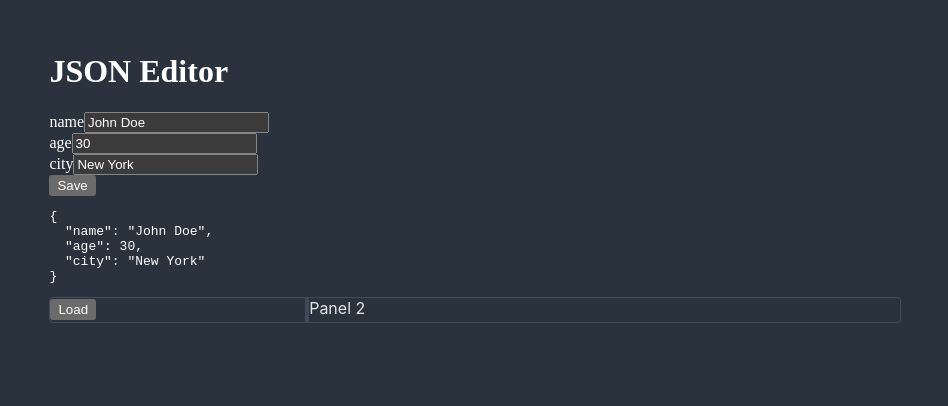
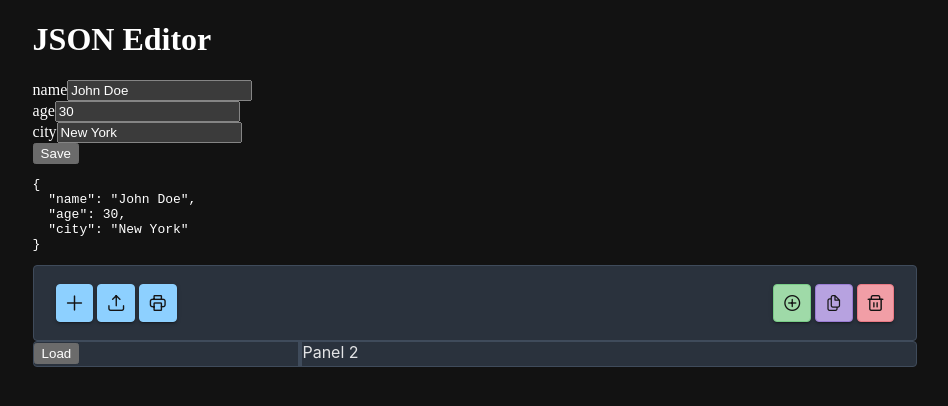
Before and after one commit to m-barneto/QuestEditor, a React (Vite) app: page / in a window 1280 px wide. Shown: the top 406 px of the page, without its empty margins (165-1113 px from the left). Built offline with nearby package versions, Linux system fonts and the light colour scheme.

Commit message:
Work on header for managing quests

```diff
--- a/package.json
+++ b/package.json
@@ -10,6 +10,7 @@
     "preview": "vite preview"
   },
   "dependencies": {
+    "primeicons": "^7.0.0",
     "primereact": "^10.8.3",
     "react": "^18.3.1",
     "react-dom": "^18.3.1",
--- a/src/App.tsx
+++ b/src/App.tsx
@@ -6,7 +6,9 @@ import { QuestDataProvider } from './contexts/QuestDataContext';
 
 import 'primereact/resources/themes/bootstrap4-dark-blue/theme.css';
 import './style.css';
+import 'primeicons/primeicons.css';
 import QuestListView from './components/QuestListView';
+import QuestEditorHeader from './components/QuestEditorHeader';
 
 interface JsonData {
   name: string;
@@ -33,6 +35,7 @@ const App: React.FC = () => {
       <pre>{JSON.stringify(jsonData, null, 2)}</pre>
       <QuestDataProvider>
         <SelectedQuestProvider>
+          <QuestEditorHeader></QuestEditorHeader>
           <Splitter style={{ minHeight: '100%' }}>
             <SplitterPanel className="flex align-items-center justify-content-center" style={{maxWidth: '30%'}}>
               <QuestListView/>
--- /dev/null
+++ b/src/components/QuestEditorHeader.tsx
@@ -0,0 +1,64 @@
+
+import { Toolbar } from 'primereact/toolbar';
+import { Button } from 'primereact/button';
+import React, { useContext } from 'react';
+import { TooltipOptions } from 'primereact/tooltip/tooltipoptions';
+import { QuestDataContext } from '../contexts/QuestDataContext';
+import { SelectedQuestContext } from '../contexts/SelectedQuestContext';
+
+
+
+export default function QuestEditorHeader() {
+    const { selectedQuest, setSelectedQuest } = useContext(SelectedQuestContext);
+    const { quests, setQuests } = useContext(QuestDataContext)!;
+
+    const newQuestJson = () => {
+        console.log("setting up new quest json");
+    };
+
+    const importQuestJson = () => {
+        console.log("Importing existing quest json");
+    };
+
+    const exportQuestJson = () => {
+        console.log("Exporting quest json");
+    };
+
+
+    const createQuest = () => {
+
+    };
+
+    const duplicateQuest = () => {
+
+    };
+
+    const deleteQuest = () => {
+
+    };
+
+    const tooltipOptions: TooltipOptions  = {
+        position: 'top',
+        showDelay: 300
+    };
+
+    const startContent = (
+        <React.Fragment>
+            <Button icon="pi pi-plus" tooltip="New Quest JSON" tooltipOptions={tooltipOptions} raised style={{margin: 2}} onClick={newQuestJson}/>
+            <Button icon="pi pi-upload" tooltip="Import Existing Quest JSON" tooltipOptions={tooltipOptions} raised style={{margin: 2}} onClick={importQuestJson}/>
+            <Button icon="pi pi-print" tooltip="Export Current Quest JSON" tooltipOptions={tooltipOptions} raised style={{margin: 2}} onClick={exportQuestJson}/>
+        </React.Fragment>
+    );
+
+    const endContent = (
+        <React.Fragment>
+            <Button icon="pi pi-plus-circle" severity='success' tooltip="New Quest" tooltipOptions={tooltipOptions} raised style={{margin: 2}} onClick={createQuest}></Button>
+            <Button icon="pi pi-copy" severity='help' tooltip="Duplicate Quest" tooltipOptions={tooltipOptions} raised style={{margin: 2}} onClick={duplicateQuest}></Button>
+            <Button icon="pi pi-trash" severity='danger' tooltip="Remove Quest" tooltipOptions={tooltipOptions} raised style={{margin: 2}} onClick={deleteQuest}></Button>
+        </React.Fragment>
+    );
+
+    return (
+        <Toolbar start={startContent} end={endContent} />
+    )
+}
--- a/src/components/QuestListView.tsx
+++ b/src/components/QuestListView.tsx
@@ -1,5 +1,4 @@
 import { ListBox } from 'primereact/listbox';
-import { SplitterPanel } from 'primereact/splitter';
 import { useContext, useEffect } from 'react';
 import { SelectedQuestContext } from '../contexts/SelectedQuestContext';
 import { QuestDataContext } from '../contexts/QuestDataContext';
@@ -13,29 +12,19 @@ export default function QuestListView() {
     const { selectedQuest, setSelectedQuest } = useContext(SelectedQuestContext)!;
     const { quests, setQuests } = useContext(QuestDataContext)!;
 
-    useEffect(() => {
-        console.log(selectedQuest);
-    }, [selectedQuest]);
-
     return quests !== undefined ? (
         <div style={{ height: '100%', width: '100%' }}>
             <ListBox filter style={{ width: '100%' }} listStyle={{ height: '800px' }}
-                options={quests}
+                options={Object.values(quests)}
                 value={selectedQuest}
-                onChange={(e) => {console.log((e.value as IQuest)._id); setSelectedQuest(e.value as IQuest)}}
+                onChange={(e) => {setSelectedQuest(e.value as IQuest)}}
                 optionLabel="QuestName"
                 className="w-full md:w-14rem"
             />
         </div>
     ) : (
         <div style={{ height: '100%', width: '100%' }}>
-            <button onClick={ () => setQuests(Object.values(questData)) }>Load</button>
+            <button onClick={ () => setQuests(questData) }>Load</button>
         </div>
     )
 }
-
-//<SplitterPanel className="flex align-items-center justify-content-center" style={{maxWidth: '30%'}}>
-//<div style={{ height: '100%', width: '100%' }}>
-//<ListBox filter style={{ width: '100%' }} listStyle={{ minHeight: '800px' }} options={quests} value={selectedQuestId} onChange={(e) => {setSelectedQuestId(e.value); console.log(quests)}} optionLabel="QuestName" className="w-full md:w-14rem" />
-//</div>
-//</SplitterPanel>
--- a/src/contexts/QuestDataContext.tsx
+++ b/src/contexts/QuestDataContext.tsx
@@ -3,8 +3,8 @@ import React, { createContext, useEffect, useMemo, useState } from 'react'
 import { IQuest } from '../types/models/eft/common/tables/IQuest';
 
 interface QuestDataContextType {
-    quests: IQuest[] | undefined;
-    setQuests: React.Dispatch<React.SetStateAction<IQuest[] | undefined>>;
+    quests: Record<string, IQuest> | undefined;
+    setQuests: React.Dispatch<React.SetStateAction<Record<string, IQuest> | undefined>>;
 }
 
 export const QuestDataContext = createContext<QuestDataContextType | undefined>(undefined);
@@ -13,7 +13,7 @@ export const QuestDataContext = createContext<QuestDataContextType | undefined>(
 export const QuestDataProvider: React.FC<{ children: React.ReactNode }> = ({
   children,
 }) => {
-  const [quests, setQuests] = useState<IQuest[] | undefined>(undefined);
+  const [quests, setQuests] = useState<Record<string, IQuest> | undefined>(undefined);
 
   const contextValue = useMemo(() => {
     return {
--- a/src/contexts/SelectedQuestContext.tsx
+++ b/src/contexts/SelectedQuestContext.tsx
@@ -1,4 +1,4 @@
-import React, { createContext, useEffect, useState } from 'react'
+import React, { createContext, useState } from 'react'
 import { IQuest } from '../types/models/eft/common/tables/IQuest';
 
 
--- a/src/style.css
+++ b/src/style.css
@@ -4,11 +4,3 @@
     -webkit-font-smoothing: antialiased;
     -moz-osx-font-smoothing: grayscale;
 }
-
-body {
-    margin: 0;
-    padding: 2rem;
-    min-width: 320px;
-    min-height: 100vh;
-    background-color: var(--surface-card);
-}
--- /dev/null
+++ b/src/utils/QuestHelper.tsx
@@ -0,0 +1,5 @@
+import { IQuest } from "../types/models/eft/common/tables/IQuest";
+
+export const CreateEmptyQuest = ():IQuest => {
+    return 4;
+};
```
Also changed, not shown: 1 other file (tests, documents, lock files or other folders).
